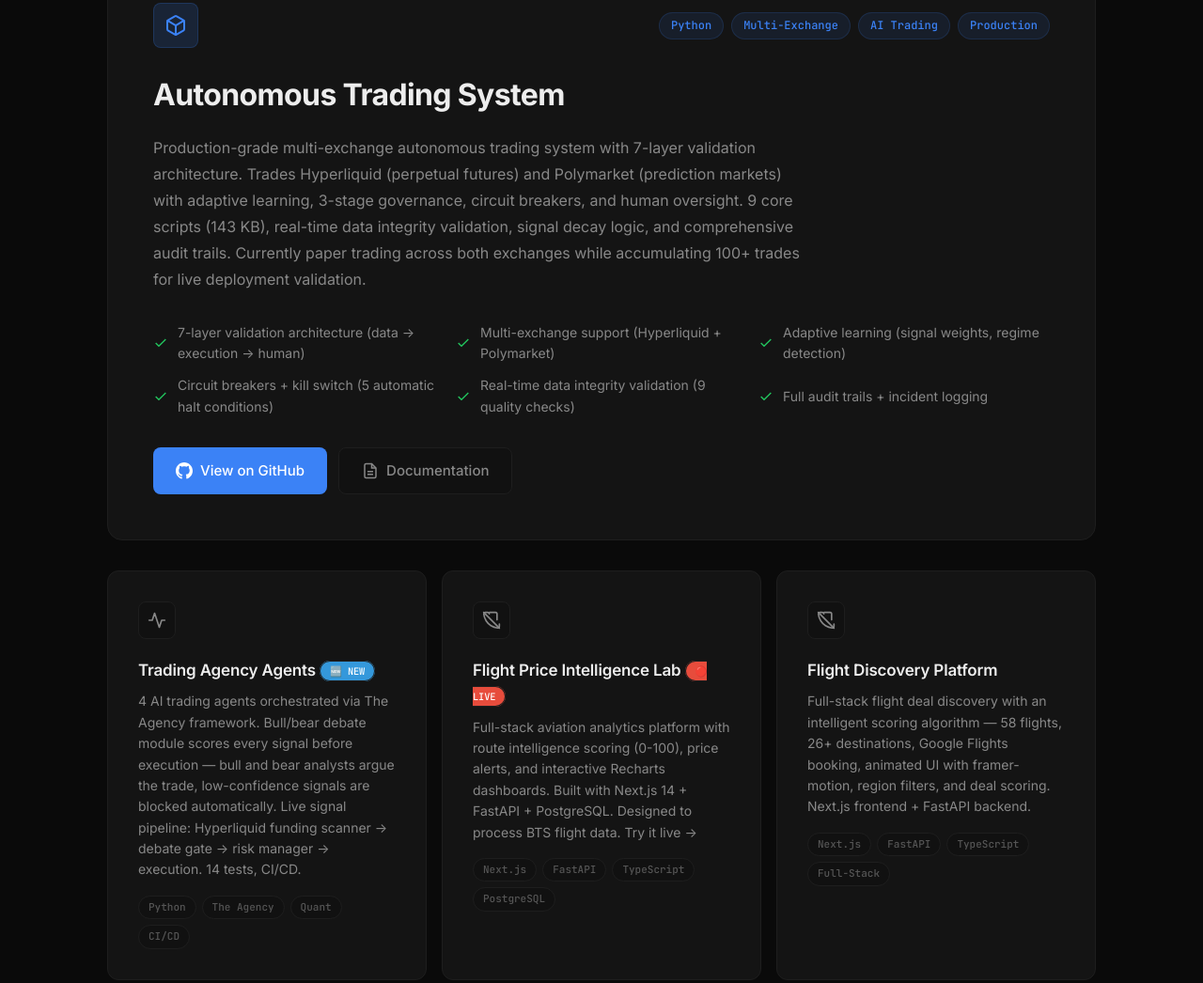
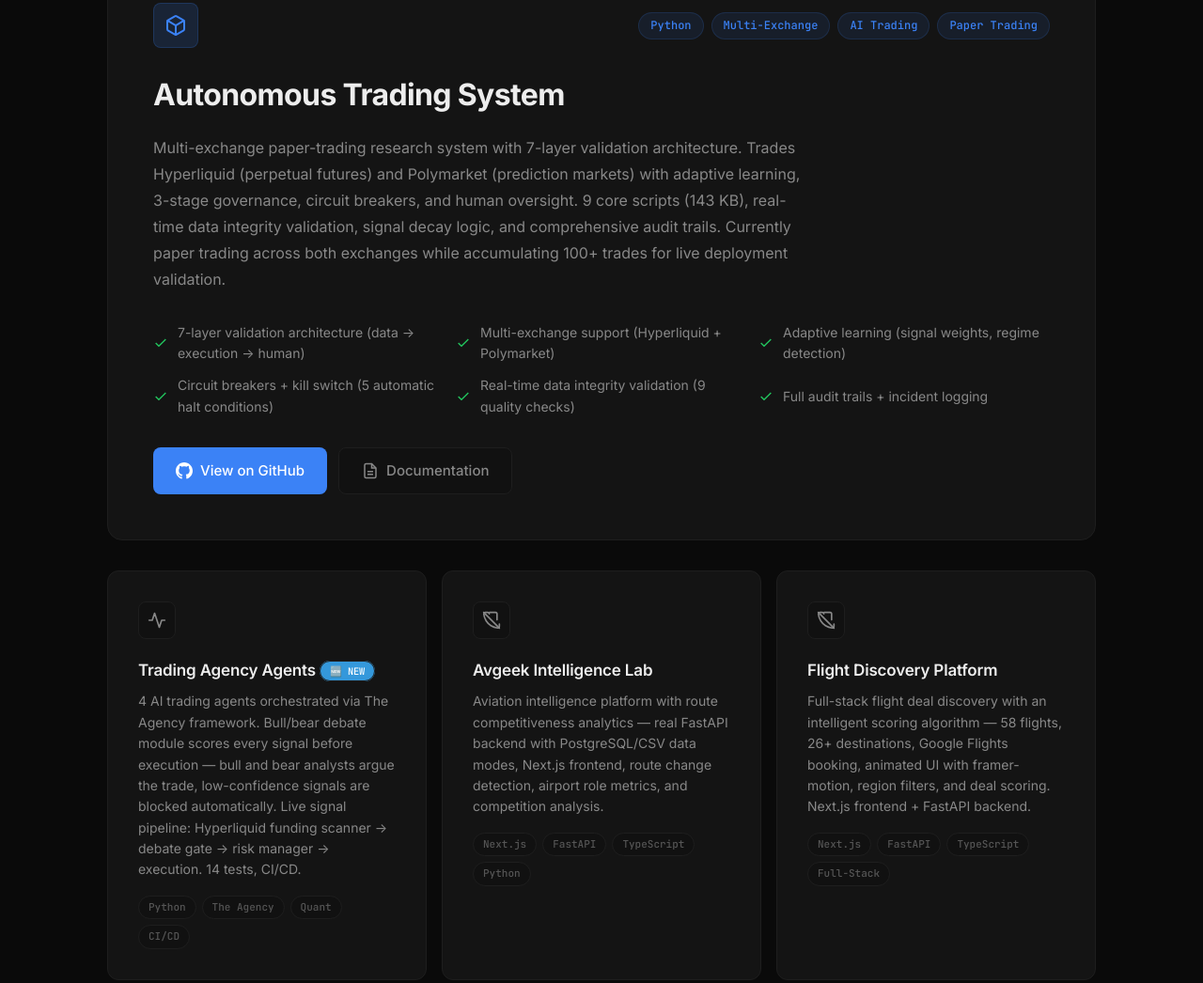
Before and after one commit to yumorepos/yumorepos.github.io, a plain HTML site: page index.html in a window 1280 px wide. Shown: the part 3033-4079 px from the top of the page at 94% size. Drawn offline with Linux system fonts and the light colour scheme.

Commit message:
fix: Replace ghost flight-price-intelligence-lab with avgeek-intelligence-lab, fix ATS Production tag to Paper Trading

```diff
--- a/index.html
+++ b/index.html
@@ -190,12 +190,12 @@
             <span class="tag">Python</span>
             <span class="tag">Multi-Exchange</span>
             <span class="tag">AI Trading</span>
-            <span class="tag">Production</span>
+            <span class="tag">Paper Trading</span>
           </div>
         </div>
         <h3 class="project-featured-title">Autonomous Trading System</h3>
         <p class="project-featured-desc">
-          Production-grade multi-exchange autonomous trading system with 7-layer validation architecture.
+          Multi-exchange paper-trading research system with 7-layer validation architecture.
           Trades Hyperliquid (perpetual futures) and Polymarket (prediction markets) with adaptive learning,
           3-stage governance, circuit breakers, and human oversight. 9 core scripts (143 KB), real-time data
           integrity validation, signal decay logic, and comprehensive audit trails. Currently paper trading
@@ -258,13 +258,13 @@
           <div class="project-card-icon">
             <svg width="20" height="20" viewBox="0 0 24 24" fill="none" stroke="currentColor" stroke-width="2" stroke-linecap="round" stroke-linejoin="round"><path d="M22 16.92v3a2 2 0 0 1-2.18 2 19.79 19.79 0 0 1-8.63-3.07 19.5 19.5 0 0 1-6-6 19.79 19.79 0 0 1-3.07-8.67A2 2 0 0 1 4.11 2h3a2 2 0 0 1 2 1.72"></path><line x1="2" y1="2" x2="22" y2="22"></line><path d="M9.5 2H17a2 2 0 0 1 2 2v7.5"></path></svg>
           </div>
-          <h4><a href="https://github.com/yumorepos/flight-price-intelligence-lab" target="_blank" rel="noopener">Flight Price Intelligence Lab</a> <span class="tag-sm" style="background:#e74c3c;color:#fff;font-size:0.65rem;vertical-align:middle;">🔴 LIVE</span></h4>
-          <p>Full-stack aviation analytics platform with route intelligence scoring (0-100), price alerts, and interactive Recharts dashboards. Built with Next.js 14 + FastAPI + PostgreSQL. Designed to process BTS flight data. <a href="https://flight-price-intelligence-lab.vercel.app" target="_blank" rel="noopener">Try it live →</a></p>
+          <h4><a href="https://github.com/yumorepos/avgeek-intelligence-lab" target="_blank" rel="noopener">Avgeek Intelligence Lab</a></h4>
+          <p>Aviation intelligence platform with route competitiveness analytics — real FastAPI backend with PostgreSQL/CSV data modes, Next.js frontend, route change detection, airport role metrics, and competition analysis.</p>
           <div class="project-card-tags">
             <span class="tag-sm">Next.js</span>
             <span class="tag-sm">FastAPI</span>
             <span class="tag-sm">TypeScript</span>
-            <span class="tag-sm">PostgreSQL</span>
+            <span class="tag-sm">Python</span>
           </div>
         </div>
         <div class="project-card">
```
